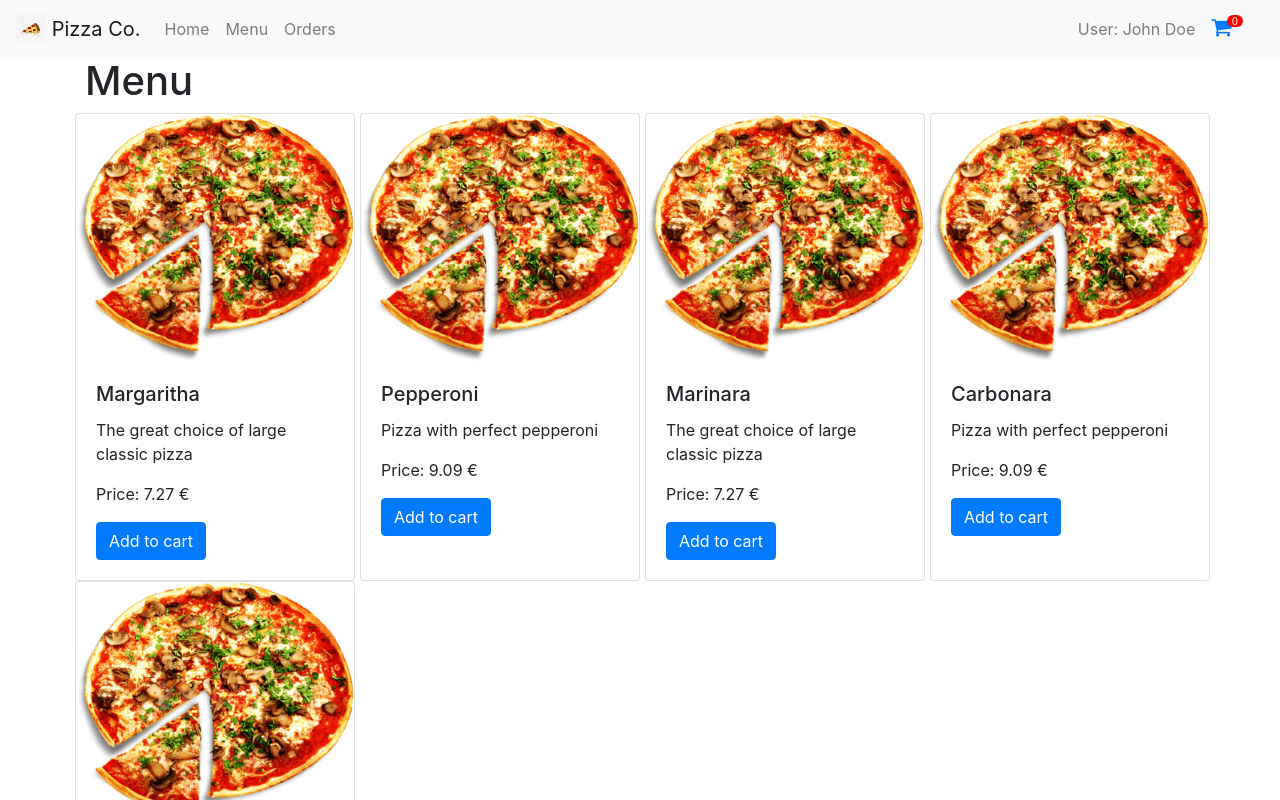
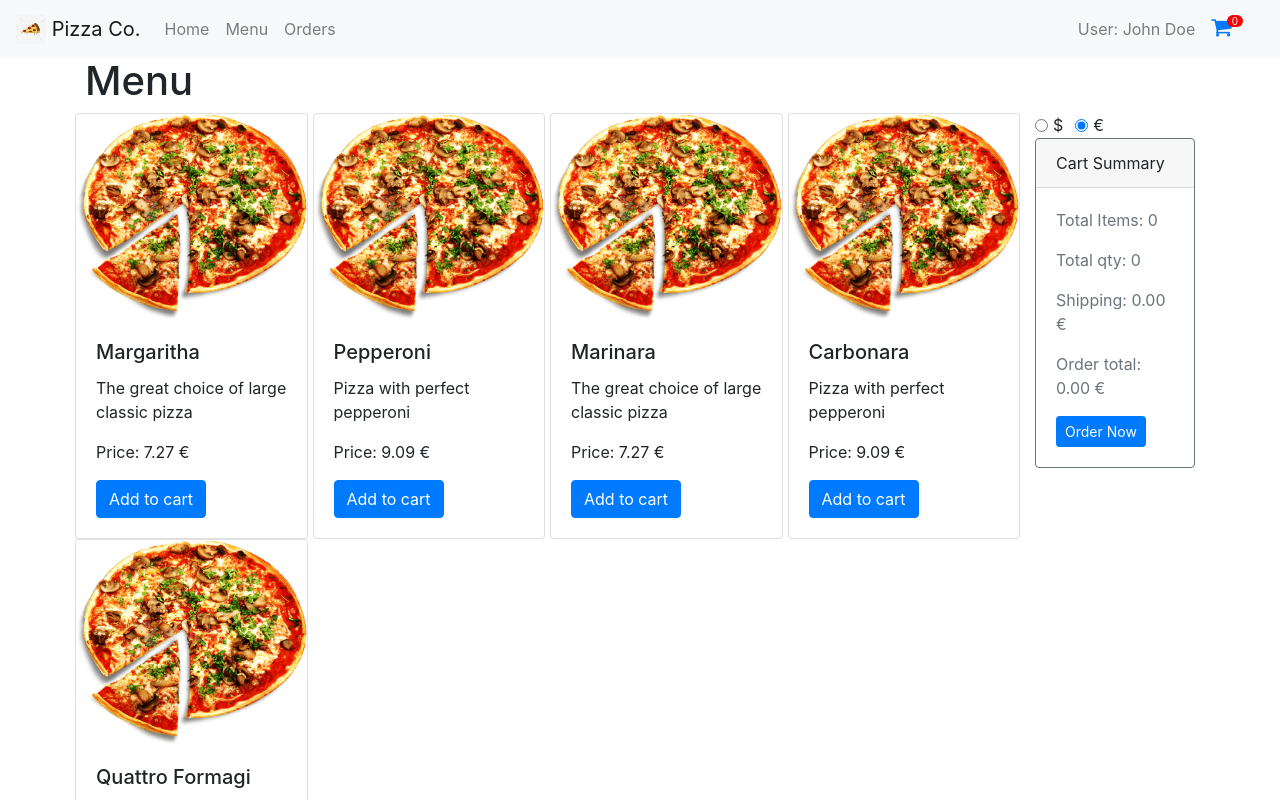
Before and after one commit to sovcharov/pizza, an Angular app: page /menu in a window 1280 px wide. Shown: the top 800 px of the page. Built offline with nearby package versions, Linux system fonts and the light colour scheme.

Commit message:
currency convertion done

```diff
--- a/src/app/pages/cart/cart.component.html
+++ b/src/app/pages/cart/cart.component.html
@@ -16,7 +16,7 @@
           <tr>
             <th scope="row">{{i}}</th>
             <td>{{getPizzaName(pizza.itemId)}}</td>
-            <td>{{pizza.price}}</td>
+            <td>{{getPriceInActiveCurrency(pizza.price)}}</td>
             <td>{{pizza.qty}}</td>
           </tr>
         </ng-container>
@@ -43,7 +43,11 @@
         <div class="card-body text-secondary">
           <p class="card-text">Total Items: {{getCartLength()}}</p>
           <p class="card-text">Total qty: {{getCartQty()}}</p>
-          <p class="card-text">Order total: {{getCartSum()}}</p>
+          <p class="card-text">
+            <span *ngIf = "getCartShipping() || !getCartLength()">Shipping: {{getPriceInActiveCurrency(getCartShipping())}} {{getActiveCurrenyMark()}}</span>
+            <span *ngIf = "!getCartShipping() && getCartLength()">Free</span>
+          </p>
+          <p class="card-text">Order total: {{getCartSum()}} {{getActiveCurrenyMark()}}</p>
           <a routerLink="/cart" class="btn btn-primary btn-sm">Order Now</a>
         </div>
       </div>
--- a/src/app/pages/cart/cart.component.ts
+++ b/src/app/pages/cart/cart.component.ts
@@ -48,13 +48,19 @@ export class CartComponent implements OnInit {
   }
 
   public getCartSum() {
-    return this.cartService.getCartSum();
+    return this.getPriceInActiveCurrency(this.cartService.getCartSum());
   }
 
   public setCurrency(id) {
     this.currencyService.setActiveCurrency(id);
   }
 
+  public getPriceInActiveCurrency (basePrice) {
+    return this.currencyService.getPriceInActiveCurrency(basePrice);
+  }
 
+  public getActiveCurrenyMark () {
+    return this.currencyService.getActiveCurrenyMark();
+  }
 
 }
--- a/src/app/pages/menu/menu.component.html
+++ b/src/app/pages/menu/menu.component.html
@@ -2,7 +2,7 @@
   <h1>Menu</h1>
 
   <div class="row">
-    <div class = "col-md-10" [ngClass]="{'col-md-12': !getCartLength(), 'col-md-10': getCartLength() }">
+    <div class = "col-md-10">
       <div class="row row-cols-1 row-cols-md-4">
         <ng-container class="col-mb4" *ngFor = "let pizza of menu; let i = index" >
           <div class="card-group">
@@ -19,13 +19,31 @@
         </ng-container>
       </div>
     </div>
-    <div *ngIf = "getCartLength()" class="col-md-2">
+    <div class="col-md-2">
+      <div class="form-check form-check-inline">
+        <input class="form-check-input" type="radio" name="inlineRadioOptions"
+          [checked]="currencies[0].active"
+          (change)="setCurrency(0)"
+           id="inlineRadio1" value="option1">
+        <label class="form-check-label" for="inlineRadio1">$</label>
+      </div>
+      <div class="form-check form-check-inline">
+        <input class="form-check-input" type="radio" name="inlineRadioOptions"
+          [checked]="currencies[1].active"
+          (change)="setCurrency(1)"
+         id="inlineRadio2" value="option2">
+        <label class="form-check-label" for="inlineRadio2">€</label>
+      </div>
       <div class="card border-secondary mb-3" style="width: 10rem;">
         <div class="card-header">Cart Summary</div>
         <div class="card-body text-secondary">
           <p class="card-text">Total Items: {{getCartLength()}}</p>
           <p class="card-text">Total qty: {{getCartQty()}}</p>
-          <p class="card-text">Order total: {{getCartSum()}}</p>
+          <p class="card-text">
+            <span *ngIf = "getCartShipping() || !getCartLength()">Shipping: {{getPriceInActiveCurrency(getCartShipping())}} {{getActiveCurrenyMark()}}</span>
+            <span *ngIf = "!getCartShipping() && getCartLength()">Free</span>
+          </p>
+          <p class="card-text">Order total: {{getCartSum()}} {{getActiveCurrenyMark()}}</p>
           <a routerLink="/cart" class="btn btn-primary btn-sm">Order Now</a>
         </div>
       </div>
--- a/src/app/pages/menu/menu.component.ts
+++ b/src/app/pages/menu/menu.component.ts
@@ -12,6 +12,7 @@ export class MenuComponent implements OnInit {
 
   menu = [];
   activeCurrency: any;
+  public currencies = [];
 
   constructor(
     private inventoryService: InventoryService,
@@ -22,12 +23,18 @@ export class MenuComponent implements OnInit {
 
   ngOnInit(): void {
     this.getMenu();
+    this.getCurrencies();
+
   }
 
   public getMenu() {
     return this.inventoryService.getMenu(data => {
       this.menu = data;
     });
+  }
+
+  private getCurrencies() {
+    this.currencies = this.currencyService.getAllCurrencies();
   }
 
   public addToCart (i) {
@@ -47,7 +54,7 @@ export class MenuComponent implements OnInit {
   }
 
   public getCartSum() {
-    return this.cartService.getCartSum();
+    return this.getPriceInActiveCurrency(this.cartService.getCartSum());
   }
 
   public getActiveCurrency () {
@@ -55,11 +62,15 @@ export class MenuComponent implements OnInit {
   }
 
   public getPriceInActiveCurrency (basePrice) {
-    return (Math.round(this.currencyService.getPriceInActiveCurrency(basePrice) * 100) / 100).toFixed(2);
+    return this.currencyService.getPriceInActiveCurrency(basePrice);
   }
 
   public getActiveCurrenyMark () {
     return this.currencyService.getActiveCurrenyMark();
   }
 
+  public setCurrency(id) {
+    this.currencyService.setActiveCurrency(id);
+  }
+
 }
--- a/src/services/cart.service.ts
+++ b/src/services/cart.service.ts
@@ -53,10 +53,23 @@ export class CartService {
   }
 
   public getCartShipping() {
-    let flatRate = 5;
-    let shippingCostOnePizza = 0.5;
-    let qty = this.getCartQty();
-    return qty ? qty * shippingCostOnePizza + flatRate : 0;
+    if (this.getCartSumWithoutShipping()<30) {
+      let flatRate = 5;
+      let shippingCostOnePizza = 0.5;
+      let qty = this.getCartQty();
+      return qty ? qty * shippingCostOnePizza + flatRate : 0;
+    } else {
+      return 0;
+    }
+
+  }
+
+  private getCartSumWithoutShipping () {
+    let sum = 0;
+    for(let i = 0; i < this.cart.length; i += 1) {
+      sum += ((this.cart[i].price)*(this.cart[i].qty));
+    }
+    return sum;
   }
 
   public getCartSum() {
--- a/src/services/currency.service.ts
+++ b/src/services/currency.service.ts
@@ -61,7 +61,7 @@ export class CurrencyService {
   }
 
   public getPriceInActiveCurrency (basePrice) {
-    return basePrice / this.activeCurrency.UsdPerCurrency;
+    return (Math.round((basePrice / this.activeCurrency.UsdPerCurrency) * 100) / 100).toFixed(2);
   }
 
   public getActiveCurrenyMark () {
```
Lines whose indentation alone changed are shown as unchanged.
